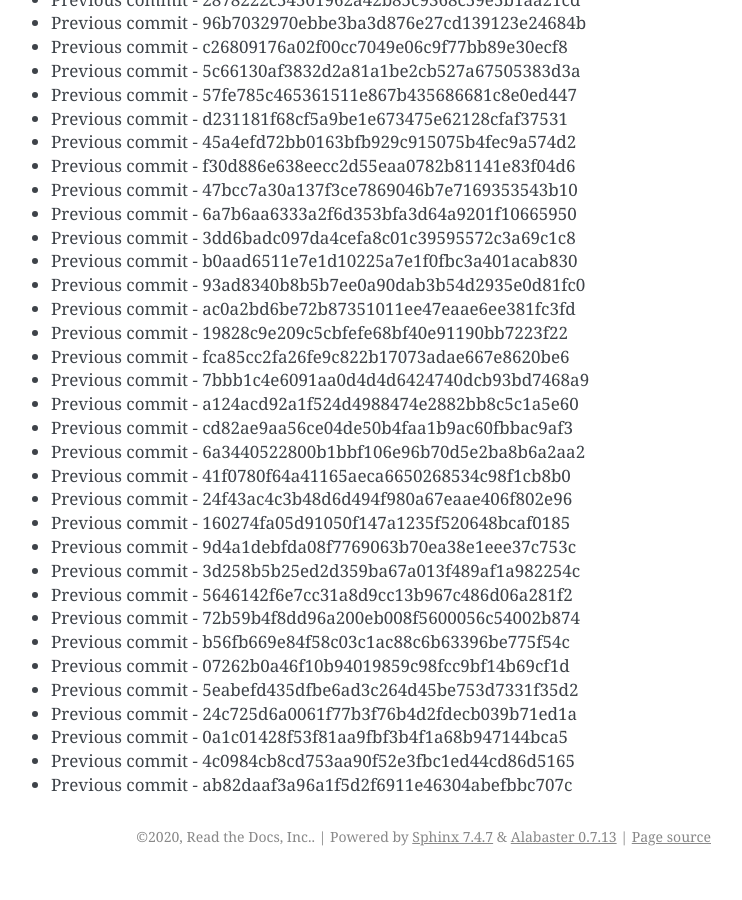
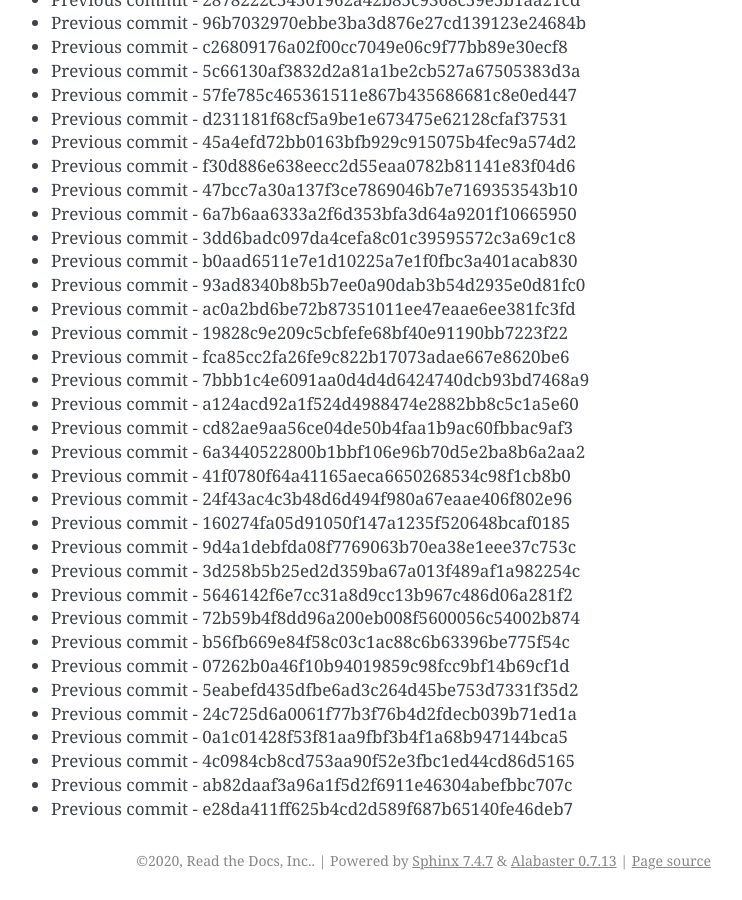
Before and after one commit to readthedocs/rtd-git-stresstest, a Sphinx documentation site: the page built from docs/updates.rst, in a window 1280 px wide and 900 px high, scrolled down 75854 px. Shown: the whole window, without its empty margins (399-1141 px from the left). Built offline with Sphinx 7.4.7, drawn with Linux system fonts in a browser that asks for light colours; before the commit the page ends 76730 px from its top, so only the background shows below that.

Commit message:
Generating commit from previous: e28da411ff625b4cd2d589f687b65140fe46deb7

```diff
--- a/docs/updates.rst
+++ b/docs/updates.rst
@@ -3219,3 +3219,4 @@ It can be tested for any performance characteristics.
 * Previous commit - 0a1c01428f53f81aa9fbf3b4f1a68b947144bca5
 * Previous commit - 4c0984cb8cd753aa90f52e3fbc1ed44cd86d5165
 * Previous commit - ab82daaf3a96a1f5d2f6911e46304abefbbc707c
+* Previous commit - e28da411ff625b4cd2d589f687b65140fe46deb7
```
